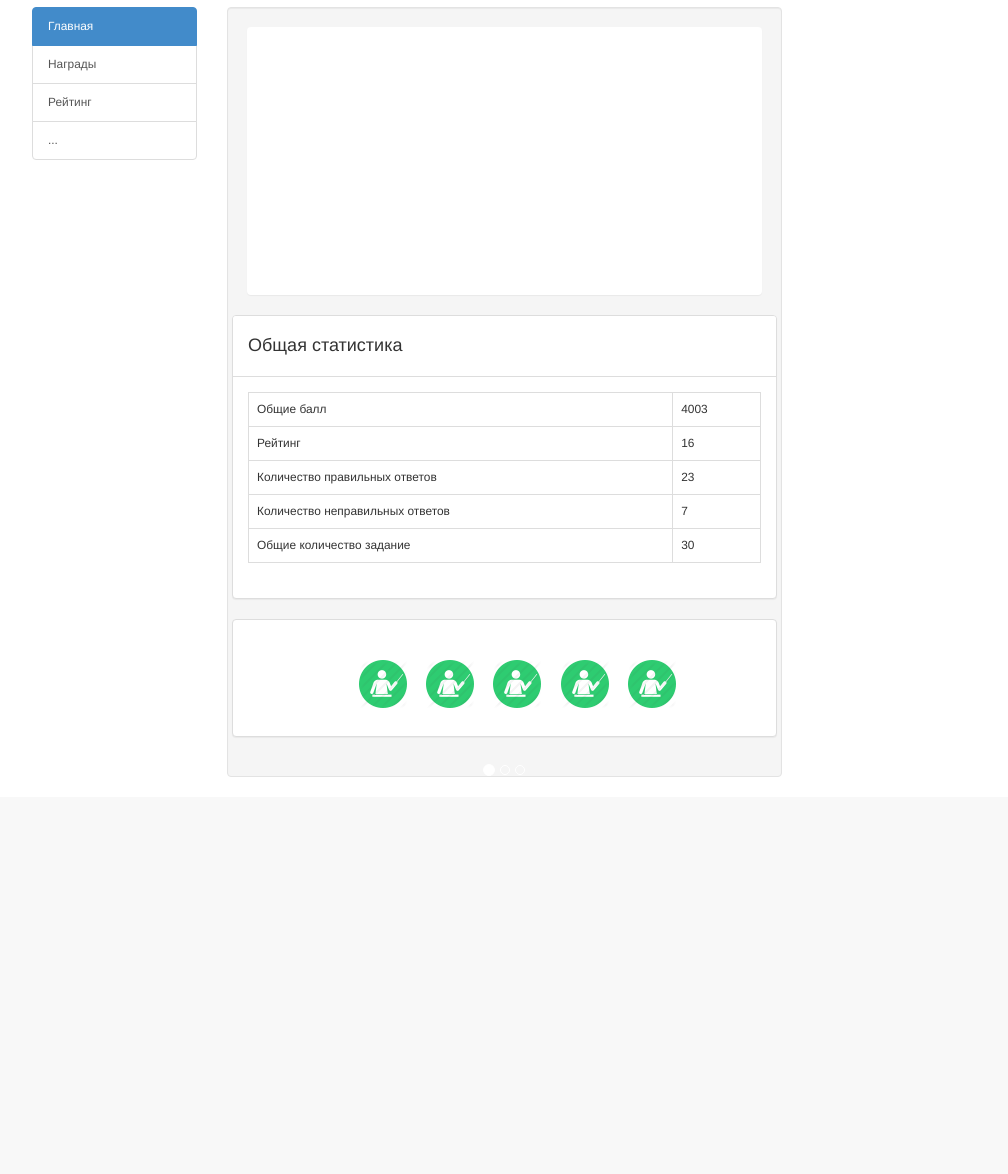
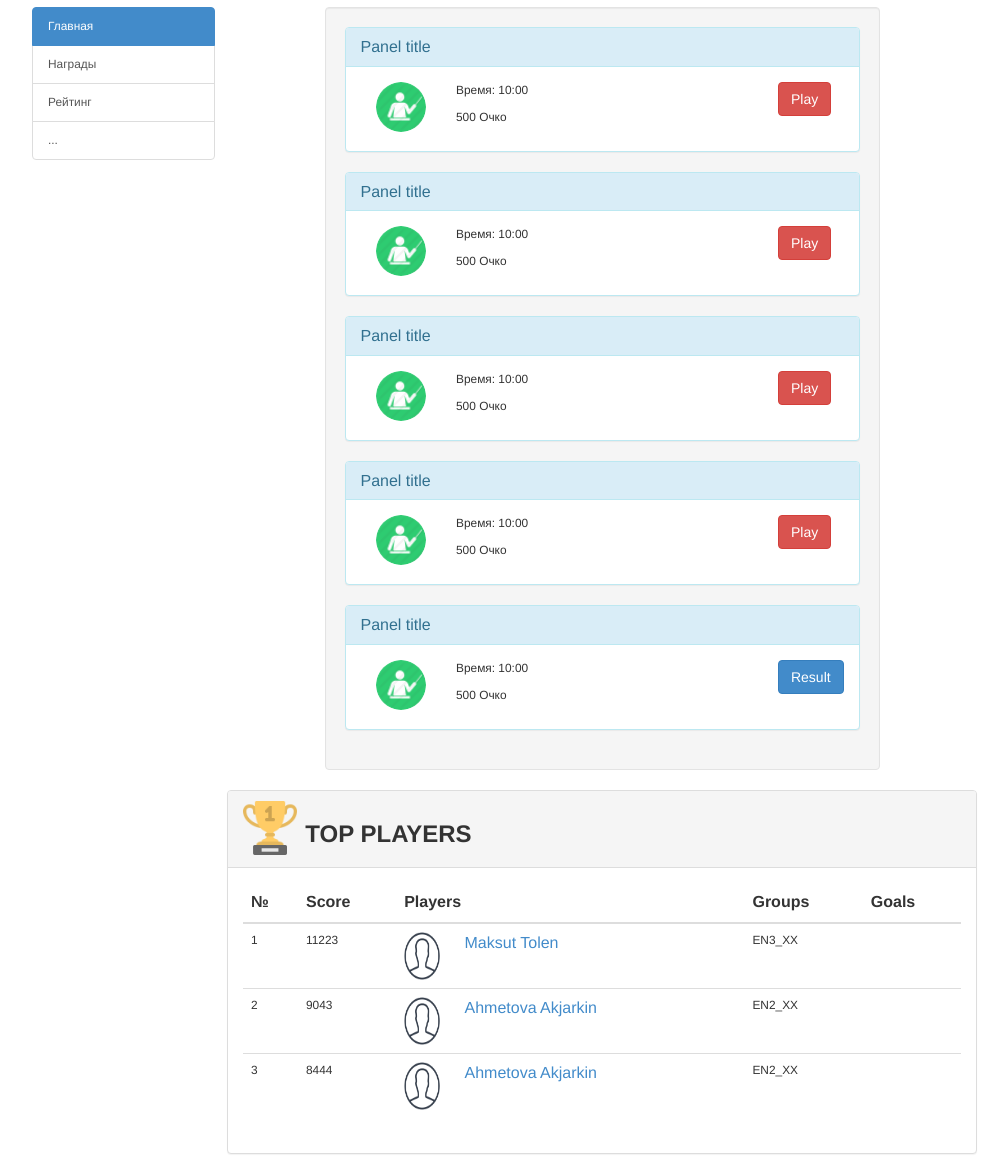
Before and after one commit to Raiymbet/gamification-sdu-en3-04, a PHP site: page /student.html in a window 1280 px wide. Shown: the part 63-1237 px from the top of the page, without its empty margins (38-1046 px from the left). Before the commit the page ends 840 px from the top, so only its background shows below. Run offline with PHP 8.4, Linux system fonts and the light colour scheme; some libraries are stand-ins or nearby versions.

Commit message:
Modified student.html *Create 'Nagrada-frame' *Create 'Raiting-frame' Add some animation flip

```diff
--- a/branches/Bakytzhan/css/mystyle.css
+++ b/branches/Bakytzhan/css/mystyle.css
@@ -4,21 +4,27 @@
     margin: 8px auto;
 }
 
+/* * * * *Nagrada frame* * * * * */
 .nagrada {
     display: inline;
     margin-left: 20%;
+    padding: 16px;
+    margin-bottom: 10px;
 }
 
 .nagrada img {
     width: 64px;
     height: 64px;
     text-align: center;
-    padding: 8px;
+    padding: 12px;
     transition: .5s;
 }
 
 .nagrada img:hover {
+    width: 67px;
+    height: 67px;
     border: 1px solid rgba(0, 0, 0, 0.5);
+    border-radius: 100%;
     transition: .5s;
 }
 
@@ -29,5 +35,44 @@
 }
 
 .carousel-indicators {
-    bottom: -70px;
+    bottom: -20px;
 }
+
+.carousel-indicators li {
+    border: 1px solid #808080;
+}
+
+.carousel-indicators .active {
+    background-color: #269abc;
+}
+
+/* * * * *Raiting frame* * * * * */
+a {
+    text-decoration: none;
+}
+
+.arrow {
+    content: url("img/up_arrow.png");
+    width: 20px;
+    height: 20px;
+    margin-left: 12px;
+}
+
+.arrow:hover {
+    content: url("img/up_arrow_disable.png");
+}
+
+.arrow_down {
+    content: url("img/down_arrow.png");
+    width: 20px;
+    height: 20px;
+    margin-left: 12px;
+}
+
+.arrow_down:hover {
+    content: url("img/down_arrow_disable.png");
+}
+
+th {
+    font-size: 16px;
+}
--- /dev/null
+++ b/branches/Bakytzhan/js/student_js.js
@@ -0,0 +1,44 @@
+$("a[role=link]").click(function () {
+    var name = $(this).attr("name");
+    console.clear();
+    $("a[role=link]").each(function () {
+        $(this).removeClass().removeClass().addClass("list-group-item");
+        console.log("CON");
+    });
+    $(this).addClass("active");
+    if (name == 'Home') {
+        $("#main-frame").show("fast");
+        $("#nagrada-frame").hide("fast");
+        activate = 0;
+    } else if (name == 'Profile') {
+        $("#main-frame").hide("fast");
+        $("#nagrada-frame").show("fast");
+        activate = 1;
+    } else if (name == 'Messages') {
+        $("#nagrada-frame").hide("fast");
+        $("#main-frame").hide("fast");
+        activate = 2;
+    }
+});
+activate = 0;
+$(function () {
+    $('[data-toggle="tooltip"]').tooltip()
+})
+setInterval("basic()", 250);
+function basic() {
+    var element = document.getElementById("container");
+    var d1 = [], i, graph;
+
+    for (i = 0; i < 10; i += 1) {
+        d1.push([i, Math.random(i) * 100]);
+    }
+    graph = Flotr.draw(element, [d1], {
+        title: "Статистика",
+        xaxis: {
+            minorTickFreq: 4
+        },
+        grid: {
+            minorVerticalLines: false
+        }
+    });
+}
--- a/branches/Bakytzhan/student.html
+++ b/branches/Bakytzhan/student.html
@@ -57,7 +57,7 @@
 </nav>
 <div class="container">
     <div class="row">
-        <div class="col-2 small">
+        <div class="col-2 small" style="position:fixed">
             <div class="list-group">
                 <a role="link" href="#" name="Home" class="list-group-item active">Главная</a>
                 <a role="link" href="#" name="Profile" class="list-group-item">Награды</a>
@@ -65,8 +65,9 @@
                 <a role="link" class="list-group-item">...</a>
             </div>
         </div>
-        <div class="col-6 small hidden">
-            <div class="panel panel-default">
+        <div class="col-6 small col-offset-3" id="main-frame">
+            <div class="well">
+                <div class="panel panel-info">
                     <div class="panel-heading">
                         <h3 class="panel-title">Panel title</h3>
                     </div>
@@ -84,7 +85,61 @@
                         </div>
                     </div>
                 </div>
-            <div class="panel panel-default">
+                <div class="panel panel-info">
+                    <div class="panel-heading">
+                        <h3 class="panel-title">Panel title</h3>
+                    </div>
+                    <div class="panel-body">
+                        <div class="col-2">
+                            <img class="img-circle" src="img/sc1.png" style="width:50px;height: 50px">
+                        </div>
+                        <div class="col-8">
+                            <p>Время: 10:00</p>
+
+                            <p>500 Очко</p>
+                        </div>
+                        <div class="col-1">
+                            <button class="btn btn-danger">Play</button>
+                        </div>
+                    </div>
+                </div>
+                <div class="panel panel-info">
+                    <div class="panel-heading">
+                        <h3 class="panel-title">Panel title</h3>
+                    </div>
+                    <div class="panel-body">
+                        <div class="col-2">
+                            <img class="img-circle" src="img/sc1.png" style="width:50px;height: 50px">
+                        </div>
+                        <div class="col-8">
+                            <p>Время: 10:00</p>
+
+                            <p>500 Очко</p>
+                        </div>
+                        <div class="col-1">
+                            <button class="btn btn-danger">Play</button>
+                        </div>
+                    </div>
+                </div>
+                <div class="panel panel-info">
+                    <div class="panel-heading">
+                        <h3 class="panel-title">Panel title</h3>
+                    </div>
+                    <div class="panel-body">
+                        <div class="col-2">
+                            <img class="img-circle" src="img/sc1.png" style="width:50px;height: 50px">
+                        </div>
+                        <div class="col-8">
+                            <p>Время: 10:00</p>
+
+                            <p>500 Очко</p>
+                        </div>
+                        <div class="col-1">
+                            <button class="btn btn-danger">Play</button>
+                        </div>
+                    </div>
+                </div>
+                <div class="panel panel-info">
                     <div class="panel-heading">
                         <h3 class="panel-title">Panel title</h3>
                     </div>
@@ -105,7 +160,10 @@
                     </div>
                 </div>
             </div>
-        <div class="col-6 small">
+        </div>
+
+        <!-- Nagrada frame -->
+        <div class="col-6 small col-offset-3" id="nagrada-frame" style="display: none">
             <div class="well">
                 <div class="panel">
                     <div class="row">
@@ -154,8 +212,7 @@
                                     <div class="carousel-inner" role="listbox" style="">
                                         <div class="item active">
                                             <div class="nagrada">
-                                                <label>
-                                                    <img src="img/sc1.png" alt="..."></label>
+                                                <img src="img/sc1.png" alt="...">
                                                 <img src="img/sc1.png" alt="...">
                                                 <img src="img/sc1.png" alt="...">
                                                 <img src="img/sc1.png" alt="...">
@@ -193,46 +250,107 @@
                     </div>
                 </div>
             </div>
+        </div>
+        <!-- Raiting frame -->
+        <div class="col-8 small col-offset-2">
+            <div class="panel panel-default">
+                <div class="panel-heading">
+                    <div class="row">
+                        <div class="col-1 small">
+                            <img src="img/cup.png" width="54px" height="54px"></div>
+                        <div class="col-4 small">
+                            <h3><b>TOP PLAYERS</b></h3>
+                        </div>
+                    </div>
+
+                </div>
+                <div class="panel-body">
+                    <table class="table">
+                        <thead>
+                        <tr>
+                            <th>№
+                            </th>
+                            <th>Score
+                            </th>
+                            <th>Players
+                            </th>
+                            <th>Groups
+                            </th>
+                            <th>Goals</th>
+                        </tr>
+                        </thead>
+                        <tbody>
+                        <tr>
+                            <td>1</td>
+                            <td>11223</td>
+                            <td>
+                                <div class="row">
+                                    <div class="col-2 small">
+                                        <a href=""> <img src="img/account.png" width="36px"
+                                                         height="48px"
+                                                         alt="no photo"></a>
+                                    </div>
+                                    <div class="col-6 small">
+                                        <a href="" style="font-size: 16px">Maksut Tolen</a>
+                                    </div>
+                                </div>
+                            </td>
+                            <td>EN3_XX</td>
+
+                            <td></td>
+                        </tr>
+                        <tr>
+                            <td>2</td>
+                            <td>9043</td>
+                            <td>
+                                <div class="row">
+                                    <div class="col-2 small">
+                                        <a href=""> <img src="img/account.png" width="36px"
+                                                         height="48px"
+                                                         alt="no photo"></a>
+                                    </div>
+                                    <div class="col-6 small">
+                                        <a href="" style="font-size: 16px">Ahmetova Akjarkin</a>
+                                    </div>
+                                </div>
+                            </td>
+                            <td>EN2_XX</td>
+
+                            <td></td>
+                        </tr>
+                        <tr>
+                            <td>3</td>
+                            <td>8444</td>
+                            <td>
+                                <div class="row">
+                                    <div class="col-2 small">
+                                        <a href=""> <img src="img/account.png" width="36px"
+                                                         height="48px"
+                                                         alt="no photo"></a>
+                                    </div>
+                                    <div class="col-6 small">
+                                        <a href="" style="font-size: 16px">Ahmetova Akjarkin</a>
+                                    </div>
+                                </div>
+                            </td>
+                            <td>EN2_XX</td>
+
+                            <td></td>
+                        </tr>
+                        </tbody>
+                    </table>
+                </div>
+            </div>
+        </div>
+    </div>
 
 </div>
 </div>
 </div>
 <script src="../../project/js/jquery-1.10.2.js"></script>
 <script src="../../project/js/bootstrap.js"></script>
-
+<script src="js/slick.min.js"></script>
 <script type="text/javascript" src="../../project/js/flotr2.min.js"></script>
-<script>
-    $("a[role=link]").click(function () {
-        var name = $(this).attr("name");
-        console.clear();
-        $("a[role=link]").each(function () {
-            $(this).removeClass().removeClass().addClass("list-group-item");
-            console.log("CON");
-        });
-        $(this).addClass("active");
-        if (name == 'Home') {
-        } else if (name == 'Profile') {
-        } else if (name == 'Messages') {
-        }
-    });
-    setInterval("basic()", 250);
-    function basic() {
-        var element = document.getElementById("container");
-        var d1 = [], i, graph;
-
-        for (i = 0; i < 10; i += 1) {
-            d1.push([i, Math.random(i) * 100]);
-        }
-        graph = Flotr.draw(element, [d1], {
-            title: "Статистика",
-            xaxis: {
-                minorTickFreq: 4
-            },
-            grid: {
-                minorVerticalLines: false
-            }
-        });
-    }
-</script>
+<script type="text/javascript" src="js/student_js.js"></script>
 </body>
 </html>
```
Lines whose indentation alone changed are shown as unchanged.
